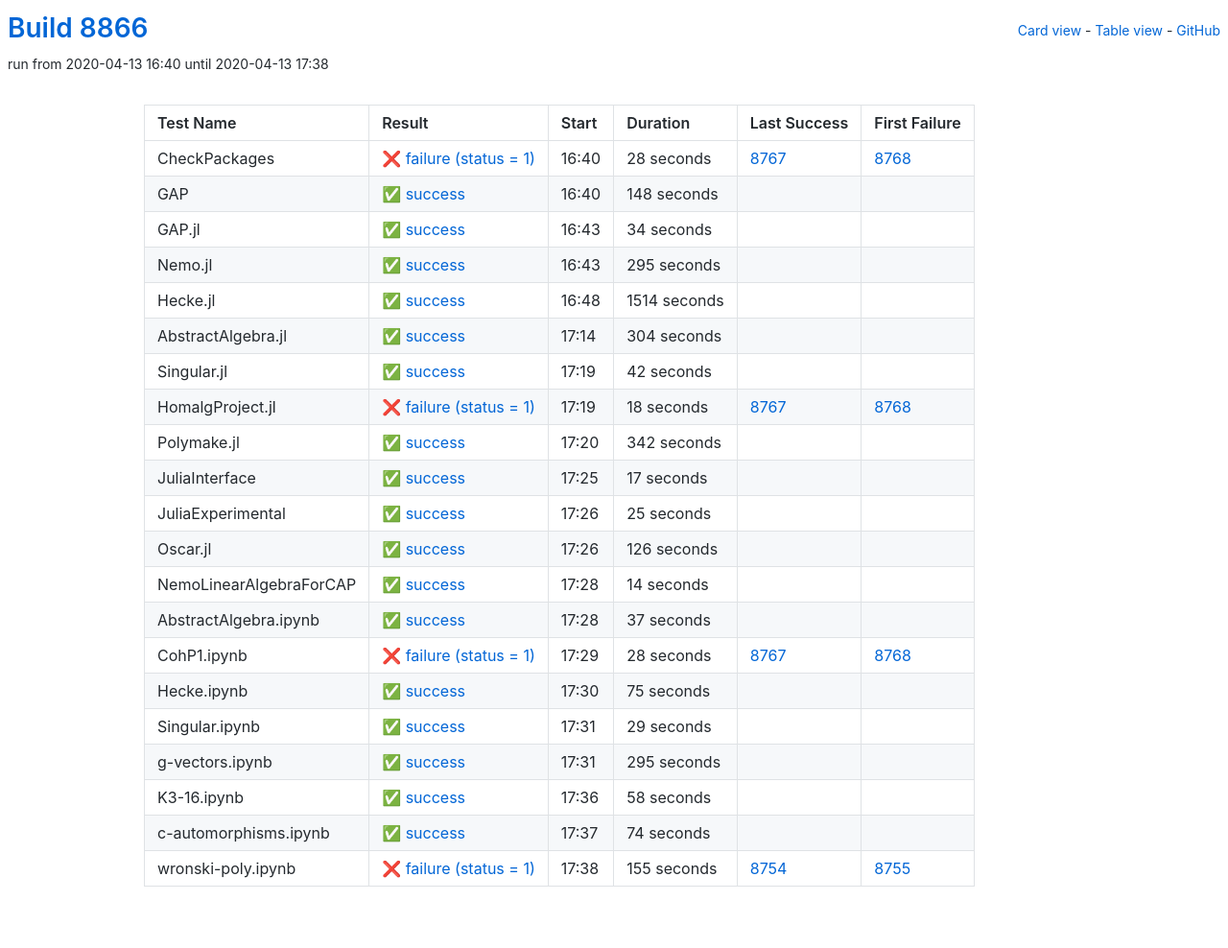
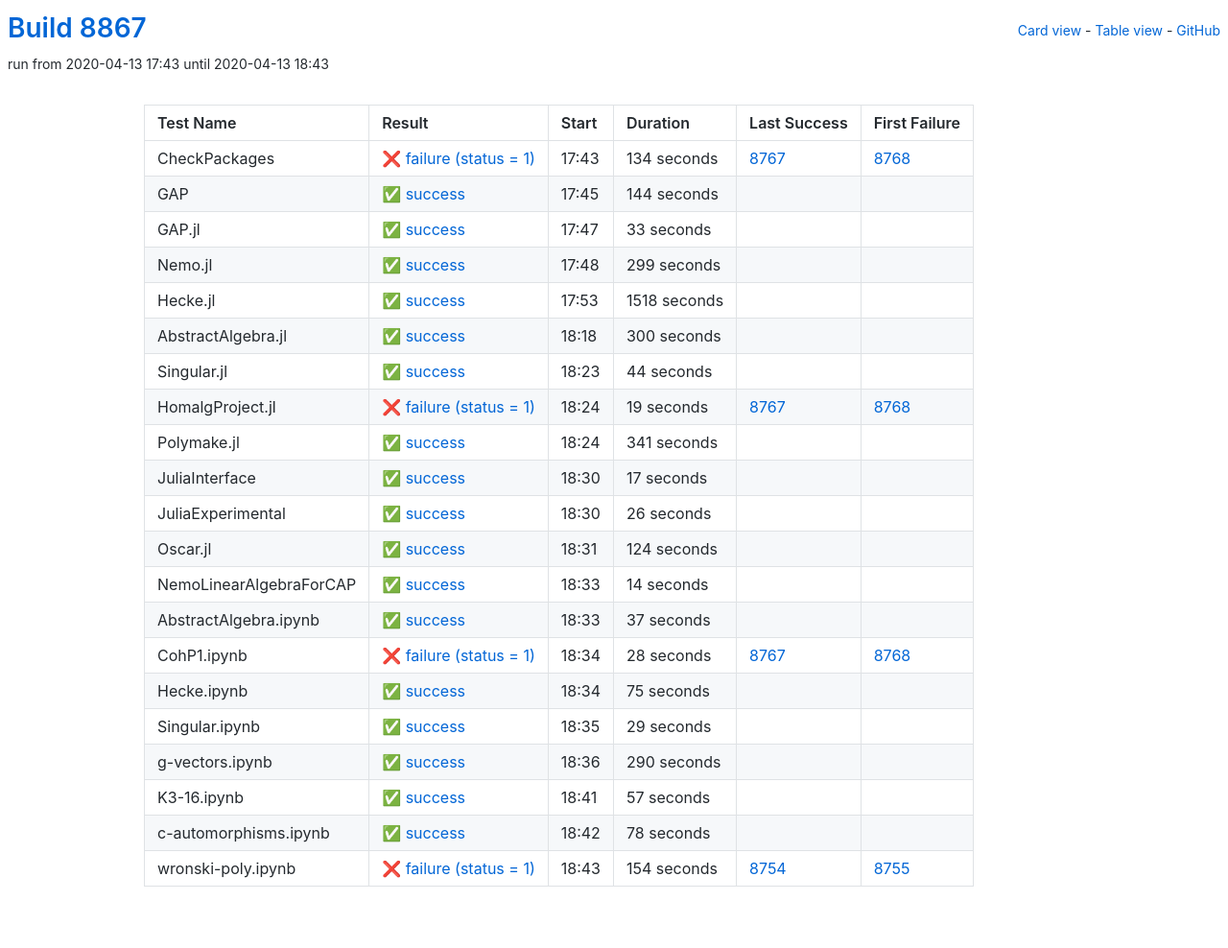
Before and after one commit to oscar-system/oscar-ci-status, a Jekyll site: the page built from table.html, in a window 1280 px wide. Shown: the whole page at 96% size. Built offline with Jekyll 4.4.1, drawn with Linux system fonts in a browser that asks for light colours.

Commit message:
Build 8867

```diff
--- a/_data/ci.yml
+++ b/_data/ci.yml
@@ -1,104 +1,104 @@
-build: 8866
-build_url: https://oscarci.mathematik.uni-kl.de/job/oscar/8866/
+build: 8867
+build_url: https://oscarci.mathematik.uni-kl.de/job/oscar/8867/
 job: oscar
 tests:
-- duration: 28
+- duration: 134
   exitcode: 1
   first_failure: 8768
   first_failure_url: https://oscarci.mathematik.uni-kl.de/job/oscar/8768/
   last_success: 8767
   last_success_url: https://oscarci.mathematik.uni-kl.de/job/oscar/8767/
-  log: https://oscarci.mathematik.uni-kl.de/job/oscar/8866/artifact/logs/build-8866/CheckPackages.log
+  log: https://oscarci.mathematik.uni-kl.de/job/oscar/8867/artifact/logs/build-8867/CheckPackages.log
   name: CheckPackages
-  start: 2020-04-13 16:40
+  start: 2020-04-13 17:43
   status: failure
   success: false
-- duration: 148
+- duration: 144
   exitcode: 0
   first_failure: false
   first_failure_url: null
   last_success: false
   last_success_url: null
-  log: https://oscarci.mathematik.uni-kl.de/job/oscar/8866/artifact/logs/build-8866/GAP.log
+  log: https://oscarci.mathematik.uni-kl.de/job/oscar/8867/artifact/logs/build-8867/GAP.log
   name: GAP
-  start: 2020-04-13 16:40
+  start: 2020-04-13 17:45
   status: success
   success: true
-- duration: 34
+- duration: 33
   exitcode: 0
   first_failure: false
   first_failure_url: null
   last_success: false
   last_success_url: null
-  log: https://oscarci.mathematik.uni-kl.de/job/oscar/8866/artifact/logs/build-8866/GAP.jl.log
+  log: https://oscarci.mathematik.uni-kl.de/job/oscar/8867/artifact/logs/build-8867/GAP.jl.log
   name: GAP.jl
-  start: 2020-04-13 16:43
+  start: 2020-04-13 17:47
   status: success
   success: true
-- duration: 295
+- duration: 299
   exitcode: 0
   first_failure: false
   first_failure_url: null
   last_success: false
   last_success_url: null
-  log: https://oscarci.mathematik.uni-kl.de/job/oscar/8866/artifact/logs/build-8866/Nemo.jl.log
+  log: https://oscarci.mathematik.uni-kl.de/job/oscar/8867/artifact/logs/build-8867/Nemo.jl.log
   name: Nemo.jl
-  start: 2020-04-13 16:43
+  start: 2020-04-13 17:48
   status: success
   success: true
-- duration: 1514
+- duration: 1518
   exitcode: 0
   first_failure: false
   first_failure_url: null
   last_success: false
   last_success_url: null
-  log: https://oscarci.mathematik.uni-kl.de/job/oscar/8866/artifact/logs/build-8866/Hecke.jl.log
+  log: https://oscarci.mathematik.uni-kl.de/job/oscar/8867/artifact/logs/build-8867/Hecke.jl.log
   name: Hecke.jl
-  start: 2020-04-13 16:48
+  start: 2020-04-13 17:53
   status: success
   success: true
-- duration: 304
+- duration: 300
   exitcode: 0
   first_failure: false
   first_failure_url: null
   last_success: false
   last_success_url: null
-  log: https://oscarci.mathematik.uni-kl.de/job/oscar/8866/artifact/logs/build-8866/AbstractAlgebra.jl.log
+  log: https://oscarci.mathematik.uni-kl.de/job/oscar/8867/artifact/logs/build-8867/AbstractAlgebra.jl.log
   name: AbstractAlgebra.jl
-  start: 2020-04-13 17:14
+  start: 2020-04-13 18:18
   status: success
   success: true
-- duration: 42
+- duration: 44
   exitcode: 0
   first_failure: false
   first_failure_url: null
   last_success: false
   last_success_url: null
-  log: https://oscarci.mathematik.uni-kl.de/job/oscar/8866/artifact/logs/build-8866/Singular.jl.log
+  log: https://oscarci.mathematik.uni-kl.de/job/oscar/8867/artifact/logs/build-8867/Singular.jl.log
   name: Singular.jl
-  start: 2020-04-13 17:19
+  start: 2020-04-13 18:23
   status: success
   success: true
-- duration: 18
+- duration: 19
   exitcode: 1
   first_failure: 8768
   first_failure_url: https://oscarci.mathematik.uni-kl.de/job/oscar/8768/
   last_success: 8767
   last_success_url: https://oscarci.mathematik.uni-kl.de/job/oscar/8767/
-  log: https://oscarci.mathematik.uni-kl.de/job/oscar/8866/artifact/logs/build-8866/HomalgProject.jl.log
+  log: https://oscarci.mathematik.uni-kl.de/job/oscar/8867/artifact/logs/build-8867/HomalgProject.jl.log
   name: HomalgProject.jl
-  start: 2020-04-13 17:19
+  start: 2020-04-13 18:24
   status: failure
   success: false
-- duration: 342
+- duration: 341
   exitcode: 0
   first_failure: false
   first_failure_url: null
   last_success: false
   last_success_url: null
-  log: https://oscarci.mathematik.uni-kl.de/job/oscar/8866/artifact/logs/build-8866/Polymake.jl.log
+  log: https://oscarci.mathematik.uni-kl.de/job/oscar/8867/artifact/logs/build-8867/Polymake.jl.log
   name: Polymake.jl
-  start: 2020-04-13 17:20
+  start: 2020-04-13 18:24
   status: success
   success: true
 - duration: 17
@@ -107,31 +107,31 @@ tests:
   first_failure_url: null
   last_success: false
   last_success_url: null
-  log: https://oscarci.mathematik.uni-kl.de/job/oscar/8866/artifact/logs/build-8866/JuliaInterface.log
+  log: https://oscarci.mathematik.uni-kl.de/job/oscar/8867/artifact/logs/build-8867/JuliaInterface.log
   name: JuliaInterface
-  start: 2020-04-13 17:25
+  start: 2020-04-13 18:30
   status: success
   success: true
-- duration: 25
+- duration: 26
   exitcode: 0
   first_failure: false
   first_failure_url: null
   last_success: false
   last_success_url: null
-  log: https://oscarci.mathematik.uni-kl.de/job/oscar/8866/artifact/logs/build-8866/JuliaExperimental.log
+  log: https://oscarci.mathematik.uni-kl.de/job/oscar/8867/artifact/logs/build-8867/JuliaExperimental.log
   name: JuliaExperimental
-  start: 2020-04-13 17:26
+  start: 2020-04-13 18:30
   status: success
   success: true
-- duration: 126
+- duration: 124
   exitcode: 0
   first_failure: false
   first_failure_url: null
   last_success: false
   last_success_url: null
-  log: https://oscarci.mathematik.uni-kl.de/job/oscar/8866/artifact/logs/build-8866/Oscar.jl.log
+  log: https://oscarci.mathematik.uni-kl.de/job/oscar/8867/artifact/logs/build-8867/Oscar.jl.log
   name: Oscar.jl
-  start: 2020-04-13 17:26
+  start: 2020-04-13 18:31
   status: success
   success: true
 - duration: 14
@@ -140,9 +140,9 @@ tests:
   first_failure_url: null
   last_success: false
   last_success_url: null
-  log: https://oscarci.mathematik.uni-kl.de/job/oscar/8866/artifact/logs/build-8866/NemoLinearAlgebraForCAP.log
+  log: https://oscarci.mathematik.uni-kl.de/job/oscar/8867/artifact/logs/build-8867/NemoLinearAlgebraForCAP.log
   name: NemoLinearAlgebraForCAP
-  start: 2020-04-13 17:28
+  start: 2020-04-13 18:33
   status: success
   success: true
 - duration: 37
@@ -151,9 +151,9 @@ tests:
   first_failure_url: null
   last_success: false
   last_success_url: null
-  log: https://oscarci.mathematik.uni-kl.de/job/oscar/8866/artifact/logs/build-8866/AbstractAlgebra.ipynb.log
+  log: https://oscarci.mathematik.uni-kl.de/job/oscar/8867/artifact/logs/build-8867/AbstractAlgebra.ipynb.log
   name: AbstractAlgebra.ipynb
-  start: 2020-04-13 17:28
+  start: 2020-04-13 18:33
   status: success
   success: true
 - duration: 28
@@ -162,9 +162,9 @@ tests:
   first_failure_url: https://oscarci.mathematik.uni-kl.de/job/oscar/8768/
   last_success: 8767
   last_success_url: https://oscarci.mathematik.uni-kl.de/job/oscar/8767/
-  log: https://oscarci.mathematik.uni-kl.de/job/oscar/8866/artifact/logs/build-8866/CohP1.ipynb.log
+  log: https://oscarci.mathematik.uni-kl.de/job/oscar/8867/artifact/logs/build-8867/CohP1.ipynb.log
   name: CohP1.ipynb
-  start: 2020-04-13 17:29
+  start: 2020-04-13 18:34
   status: failure
   success: false
 - duration: 75
@@ -173,9 +173,9 @@ tests:
   first_failure_url: null
   last_success: false
   last_success_url: null
-  log: https://oscarci.mathematik.uni-kl.de/job/oscar/8866/artifact/logs/build-8866/Hecke.ipynb.log
+  log: https://oscarci.mathematik.uni-kl.de/job/oscar/8867/artifact/logs/build-8867/Hecke.ipynb.log
   name: Hecke.ipynb
-  start: 2020-04-13 17:30
+  start: 2020-04-13 18:34
   status: success
   success: true
 - duration: 29
@@ -184,52 +184,52 @@ tests:
   first_failure_url: null
   last_success: false
   last_success_url: null
-  log: https://oscarci.mathematik.uni-kl.de/job/oscar/8866/artifact/logs/build-8866/Singular.ipynb.log
+  log: https://oscarci.mathematik.uni-kl.de/job/oscar/8867/artifact/logs/build-8867/Singular.ipynb.log
   name: Singular.ipynb
-  start: 2020-04-13 17:31
+  start: 2020-04-13 18:35
   status: success
   success: true
-- duration: 295
+- duration: 290
   exitcode: 0
   first_failure: false
   first_failure_url: null
   last_success: false
   last_success_url: null
-  log: https://oscarci.mathematik.uni-kl.de/job/oscar/8866/artifact/logs/build-8866/g-vectors.ipynb.log
+  log: https://oscarci.mathematik.uni-kl.de/job/oscar/8867/artifact/logs/build-8867/g-vectors.ipynb.log
   name: g-vectors.ipynb
-  start: 2020-04-13 17:31
+  start: 2020-04-13 18:36
   status: success
   success: true
-- duration: 58
+- duration: 57
   exitcode: 0
   first_failure: false
   first_failure_url: null
   last_success: false
   last_success_url: null
-  log: https://oscarci.mathematik.uni-kl.de/job/oscar/8866/artifact/logs/build-8866/K3-16.ipynb.log
+  log: https://oscarci.mathematik.uni-kl.de/job/oscar/8867/artifact/logs/build-8867/K3-16.ipynb.log
   name: K3-16.ipynb
-  start: 2020-04-13 17:36
+  start: 2020-04-13 18:41
   status: success
   success: true
-- duration: 74
+- duration: 78
   exitcode: 0
   first_failure: false
   first_failure_url: null
   last_success: false
   last_success_url: null
-  log: https://oscarci.mathematik.uni-kl.de/job/oscar/8866/artifact/logs/build-8866/c-automorphisms.ipynb.log
+  log: https://oscarci.mathematik.uni-kl.de/job/oscar/8867/artifact/logs/build-8867/c-automorphisms.ipynb.log
   name: c-automorphisms.ipynb
-  start: 2020-04-13 17:37
+  start: 2020-04-13 18:42
   status: success
   success: true
-- duration: 155
+- duration: 154
   exitcode: 1
   first_failure: 8755
   first_failure_url: https://oscarci.mathematik.uni-kl.de/job/oscar/8755/
   last_success: 8754
   last_success_url: https://oscarci.mathematik.uni-kl.de/job/oscar/8754/
-  log: https://oscarci.mathematik.uni-kl.de/job/oscar/8866/artifact/logs/build-8866/wronski-poly.ipynb.log
+  log: https://oscarci.mathematik.uni-kl.de/job/oscar/8867/artifact/logs/build-8867/wronski-poly.ipynb.log
   name: wronski-poly.ipynb
-  start: 2020-04-13 17:38
+  start: 2020-04-13 18:43
   status: failure
   success: false
```
Also changed, not shown: README.md.
